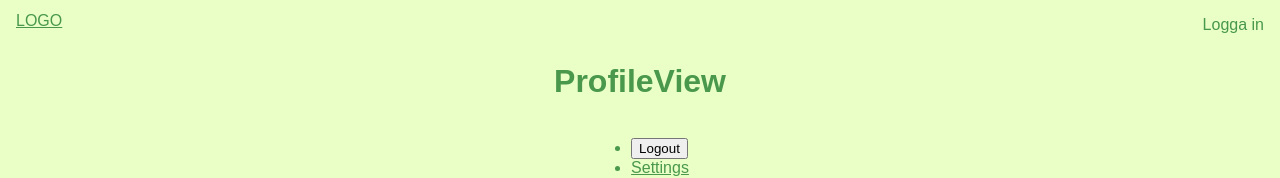
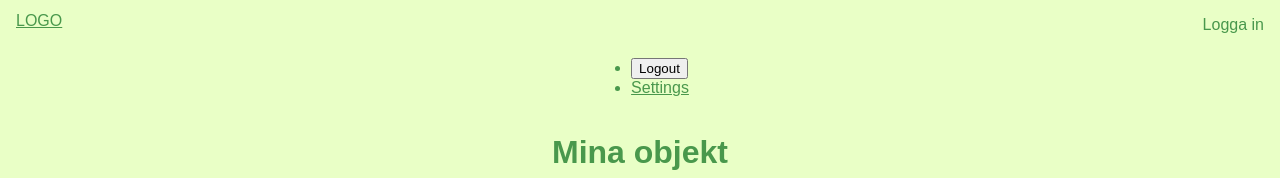
Before and after one commit to Novvea/aterwinwin-fullstack, a React (Create React App) app in the folder client/: page /myprofile in a window 1280 px wide. Shown: the top 178 px of the page. Built offline with nearby package versions, Linux system fonts and the light colour scheme; no server answers; a web font is replaced by a local one.

Commit message:
Remove boilerplate

```diff
--- a/client/src/view/ProfileView.js
+++ b/client/src/view/ProfileView.js
@@ -39,18 +39,13 @@ export const ProfileView = () => {
     }
   };
 
-  console.log('itemAPIResponse: ', itemAPIResponse);
-  console.log('likedItemAPIResponse: ', likedItemAPIResponse);
-
   const removeItemsILiked = async (item) => {
-    //console.log('item: ', item)
     setThisItemIsNoLongerLiked(item);
     try {
       await BackendAPIService.updateUserLikedItem({
         update_item_id: item._id,
         user_id: auth._id,
       });
-      //setLikedItemAPIResponse(itemsResponse.data);
       console.log('I do no longer like this item');
     } catch (error) {
       console.log('errormessage: ', error);
@@ -59,11 +54,9 @@ export const ProfileView = () => {
 
   return (
     <AppLayout>
-      <h1>ProfileView</h1>
       <ul>
         <li>
           <a href="/api/logout">
-            {' '}
             <button>Logout</button>
           </a>
         </li>
```
